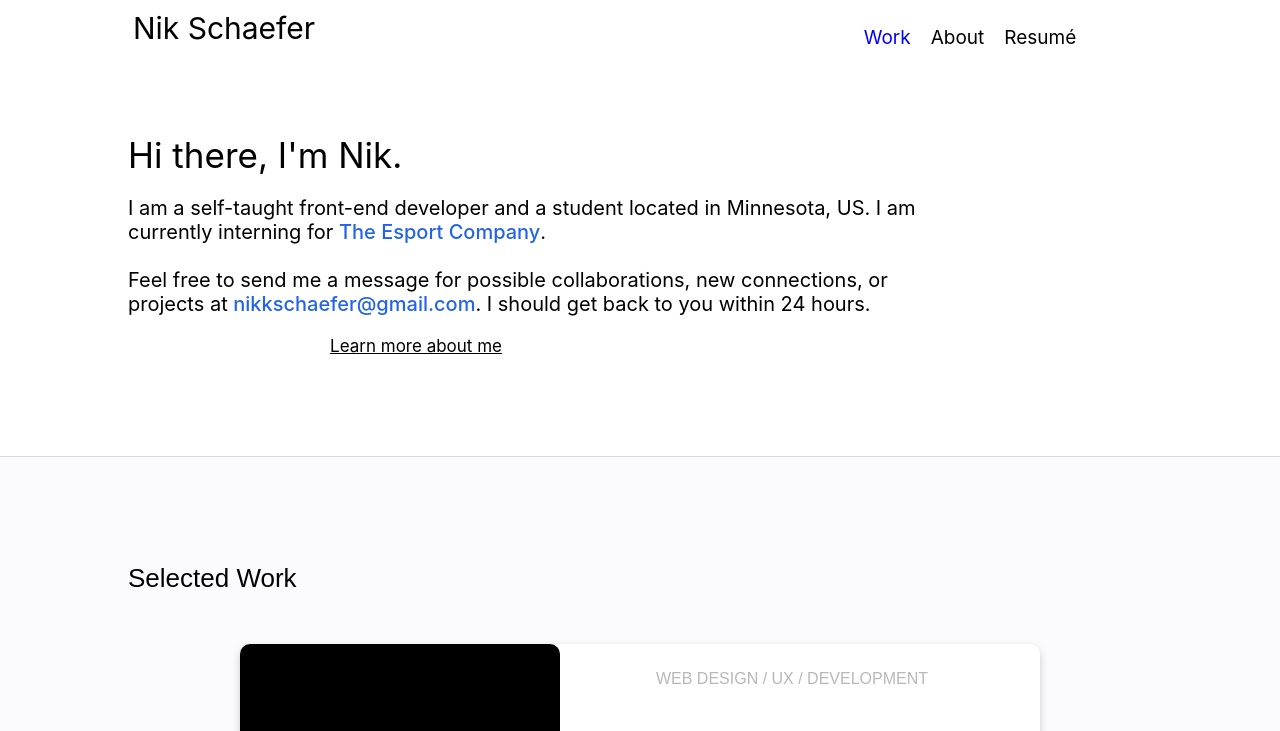
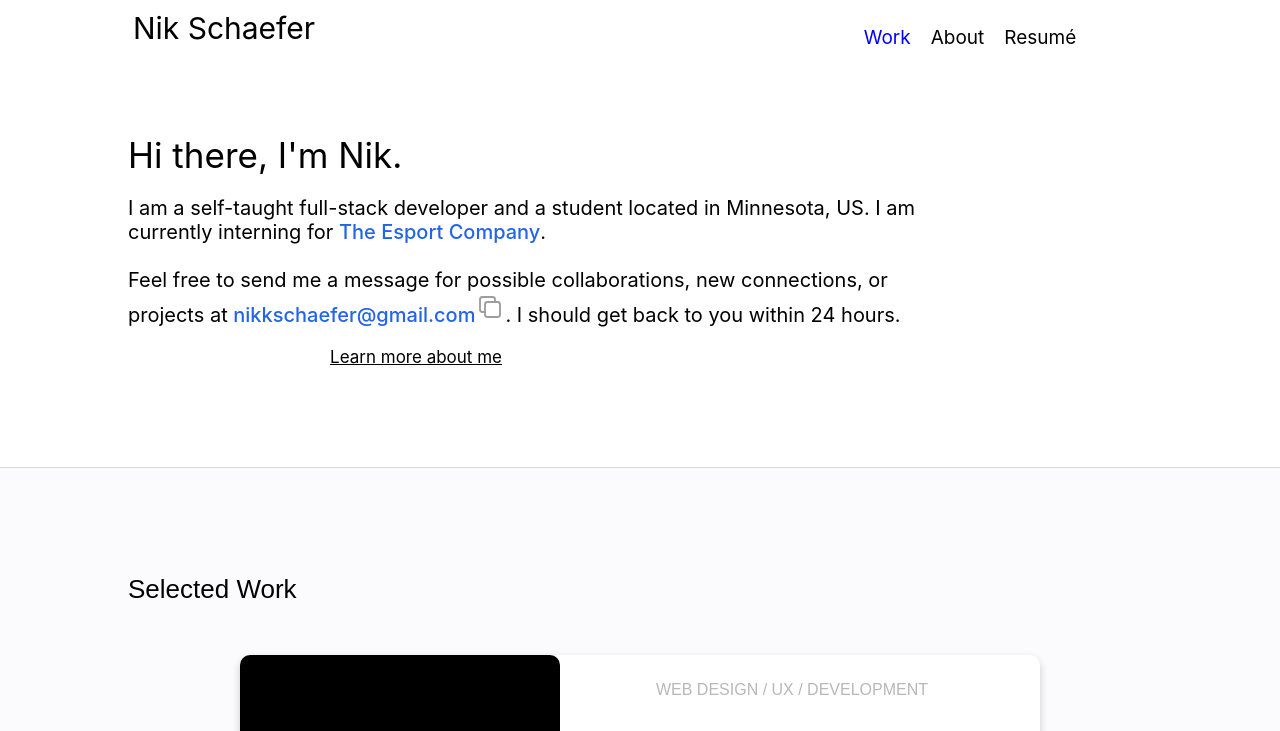
Before and after one commit to NikSchaefer/portfolio-v1, a React (Create React App) app: page / in a window 1280 px wide. Shown: the top 731 px of the page. Built offline with nearby package versions, Linux system fonts and the light colour scheme.

Commit message:
Text Update + Copy Img

```diff
--- a/public/index.html
+++ b/public/index.html
@@ -8,7 +8,7 @@
     <meta
       name="description"
       content="
-      I am a self-taught front-end developer and a student located in Minnesota, US. I am currently interning for The Esport Company.
+      I am a self-taught full-stack developer and a student located in Minnesota, US. I am currently interning for The Esport Company.
 
       Feel free to send me a message for possible collaborations, new connections, or projects at nikkschaefer@gmail.com. I should get back to you within 24 hours." />
 
--- a/src/App.css
+++ b/src/App.css
@@ -16,6 +16,9 @@
 }
 /*    /Variables     */
 /*    Misc    */
+.copy {
+  width:30px;
+}
 body {
   text-align: center;
 }
--- a/src/Pages/About.js
+++ b/src/Pages/About.js
@@ -6,7 +6,7 @@ const About = () => {
             <div className="home-top-description-div">
                 <p className='home-top-description-title'>Hello Again.</p>
                 <p className="home-top-description">
-                    I'm a self-taught front-end developer and a high school student
+                    I'm a self-taught full-stack developer and a high school student
                     based in Minnesota, US
                     <br /><br />
                     I have taken on roles of design, research and development.
@@ -39,8 +39,6 @@ const About = () => {
                     <br />
                     Self-awareness <br />
                     <br />
-                    Listening <br />
-                    <br />
                     Adaptability <br />
                     <br />
                     Self-regulation <br />
@@ -63,7 +61,7 @@ const About = () => {
                     <b>Development</b><br /><br /><br />
                     React <br />
                     <br />
-                    Flask <br />
+                    Firebase <br />
                     <br />
                     Unity <br />
                     <br />
--- a/src/Pages/Home.js
+++ b/src/Pages/Home.js
@@ -4,17 +4,23 @@ import Nebula from './Images/nebula.png'
 import k5red from './Images/k5red.png'
 import { NavLink } from 'react-router-dom';
 import { animateScroll as scroll } from "react-scroll";
+import copy from './Images/Copy.svg'
+
+
+
+
+
 const Home = () => {
     return (
         <div className="home-div">
             <div className="home-top-description-div">
                 <p className='home-top-description-title'>Hi there, I'm Nik.</p>
                 <p className="home-top-description">
-                    I am a self-taught front-end developer and a student located in Minnesota, US.
+                    I am a self-taught full-stack developer and a student located in Minnesota, US.
                     I am currently interning for <a className="home-top-description-link" href='https://www.theesportcompany.com/'>The Esport Company</a>.
                      <br /><br />
                     Feel free to send me a message for possible collaborations,
-                    new connections, or projects at  <a href="mailto:nikkschaefer@gmail.com" className="home-top-description-link">nikkschaefer@gmail.com</a>.
+                    new connections, or projects at  <a href="mailto:nikkschaefer@gmail.com" className="home-top-description-link">nikkschaefer@gmail.com<img className='copy' src={copy} /></a>.
                     I should get back to you within 24 hours.
                 </p>
                 <NavLink to='/about' style={{textAlign:'center', fontSize:17}} className="home-div-about-link" onClick={scroll.scrollToTop}>Learn more about me</NavLink>
```
Also changed, not shown: src/Pages/Images/Copy.svg (added).
